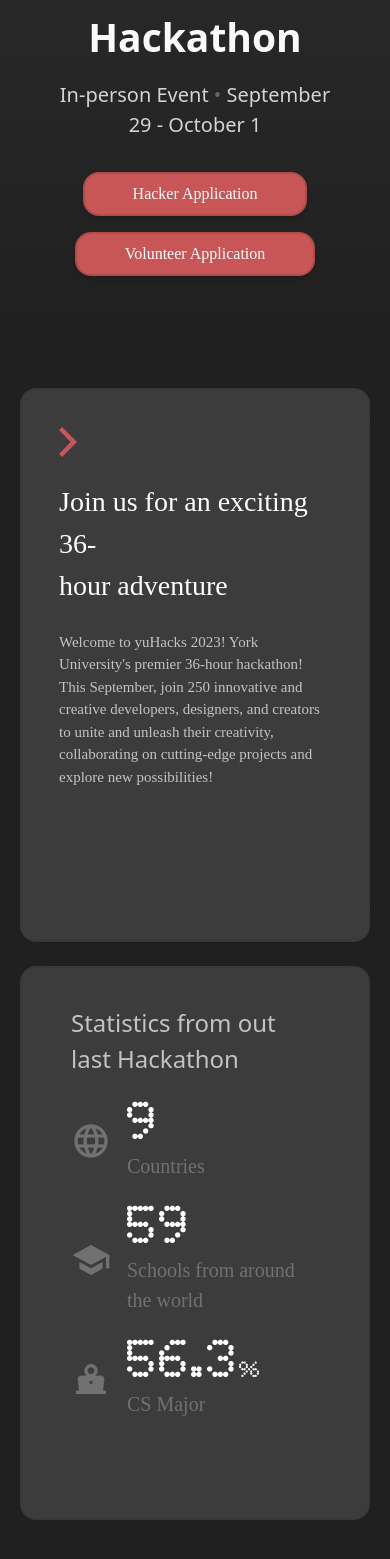
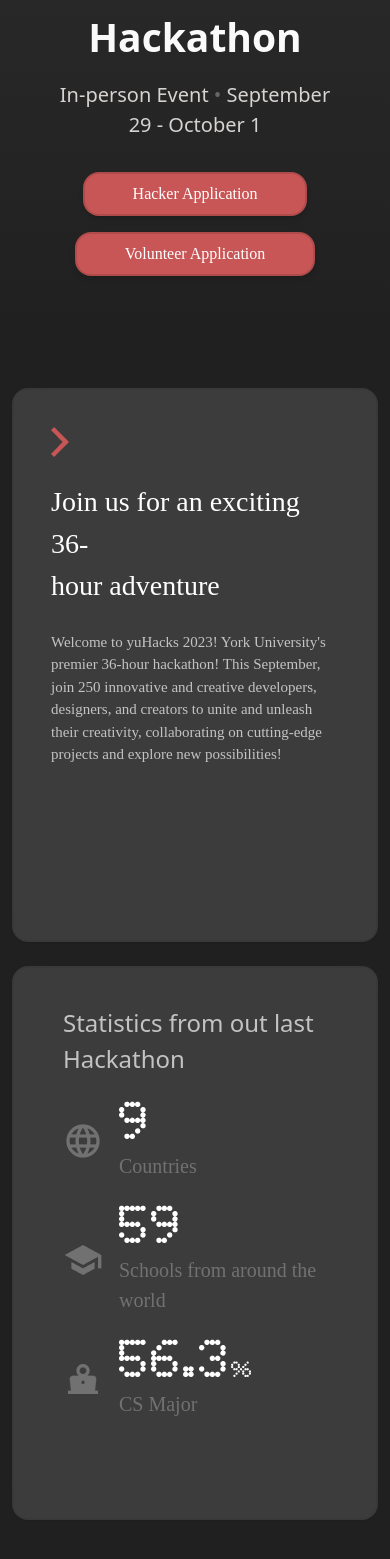
Before and after one commit to yu-hacks/yuHacks_client, a Next.js app: page / in a window 390 px wide. Shown: the part 345-1904 px from the top of the page. Built offline with nearby package versions, Linux system fonts and the light colour scheme; a web font is replaced by a local one.

Commit message:
Update AboutSection.tsx

```diff
--- a/src/components/sections/AboutSection.tsx
+++ b/src/components/sections/AboutSection.tsx
@@ -14,7 +14,7 @@ import major from "@/public/images/major.png";
 const AboutPage1: FC = () => {
   return (
     <div className="md:flex RadicalBackground  w-full h-100vh mx-auto min-[320px]:px-3 md:px-3 lg:px-20 py-12">
-      <div className="min-[320px]:m-auto md:m-1 min-[320px]:w-[350px] sm:w-[500px] md:w-screen md:mr-5 justify-center align-middle">
+      <div className="min-[320px]:m-auto md:m-1  sm:w-[500px] md:w-screen md:mr-5 justify-center align-middle">
         <Card type="opaque">
           <div className="h-[500px] min-[320px]:p-3 sm:p-8 md:p-5 align-middle">
             <Image src={vector} alt="vector" className=" " />{" "}
@@ -39,9 +39,9 @@ const AboutPage1: FC = () => {
       </div>
       <br />
 
-      <div className="min-[320px]:m-auto md:m-1 min-[320px]:w-[350px] sm:w-[500px]  lg:mx-2">
+      <div className="min-[320px]:m-auto md:m-1  sm:w-[500px]  lg:mx-2">
         <Card type="opaque">
-          <div className="h-[500px] min-[320px]:p-3 sm:p-9 md:p-8 align-middle">
+          <div className="h-[500px] min-[320px]:p-3 sm:p-9 md:p-3 align-middle">
             <h3 className=" text-[24px] text-[#c3c3c3] mx-3">
               Statistics from out last Hackathon
             </h3>
@@ -62,8 +62,8 @@ const AboutPage1: FC = () => {
                 <br />
 
                 <div className="items-center flex">
-                  <Image src={school} alt="school" className="mr-4" />
-                  <div className="w-[200px]">
+                  <Image src={school} alt="school" className="mr-4 h-[40px]" />
+                  <div className="">
                     <Image src={img59} alt="59" />
 
                     <p className="text-[#717171] text-[20px] font-HindMadurai mt-3">
```
